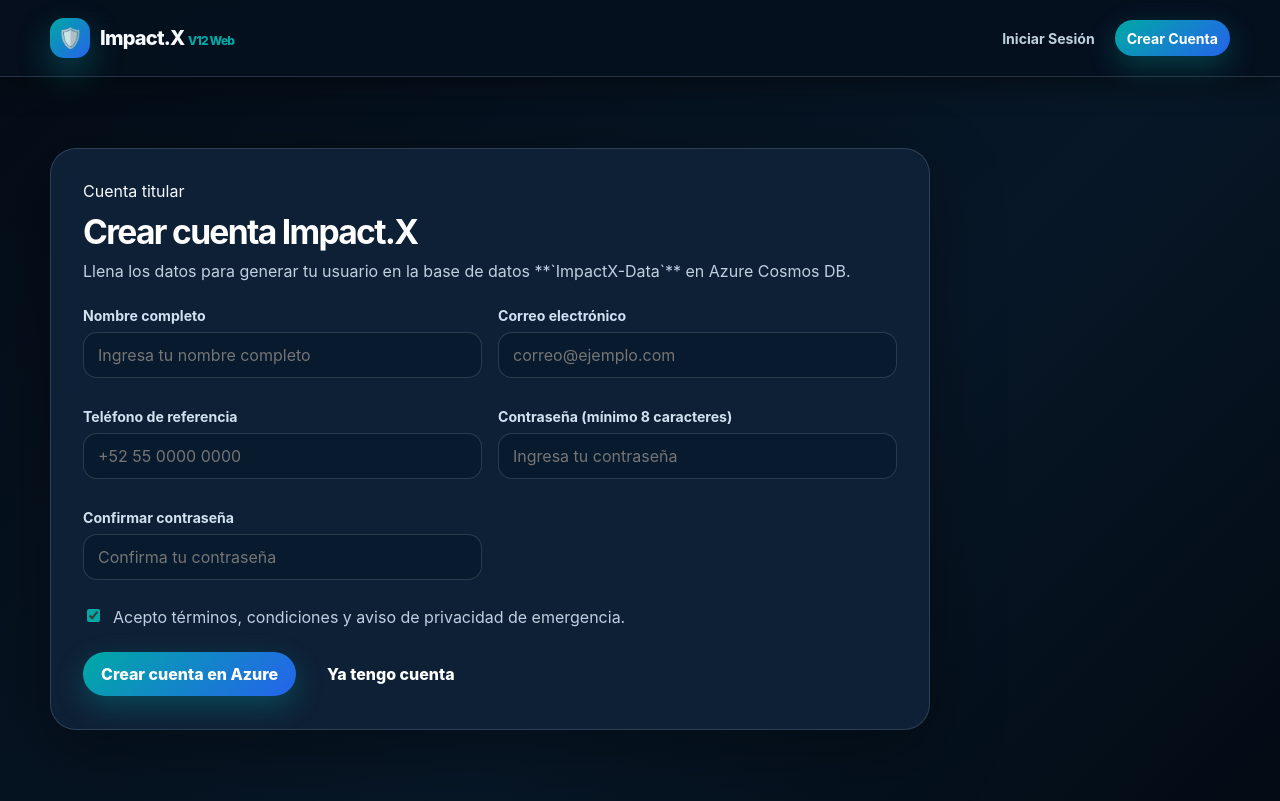
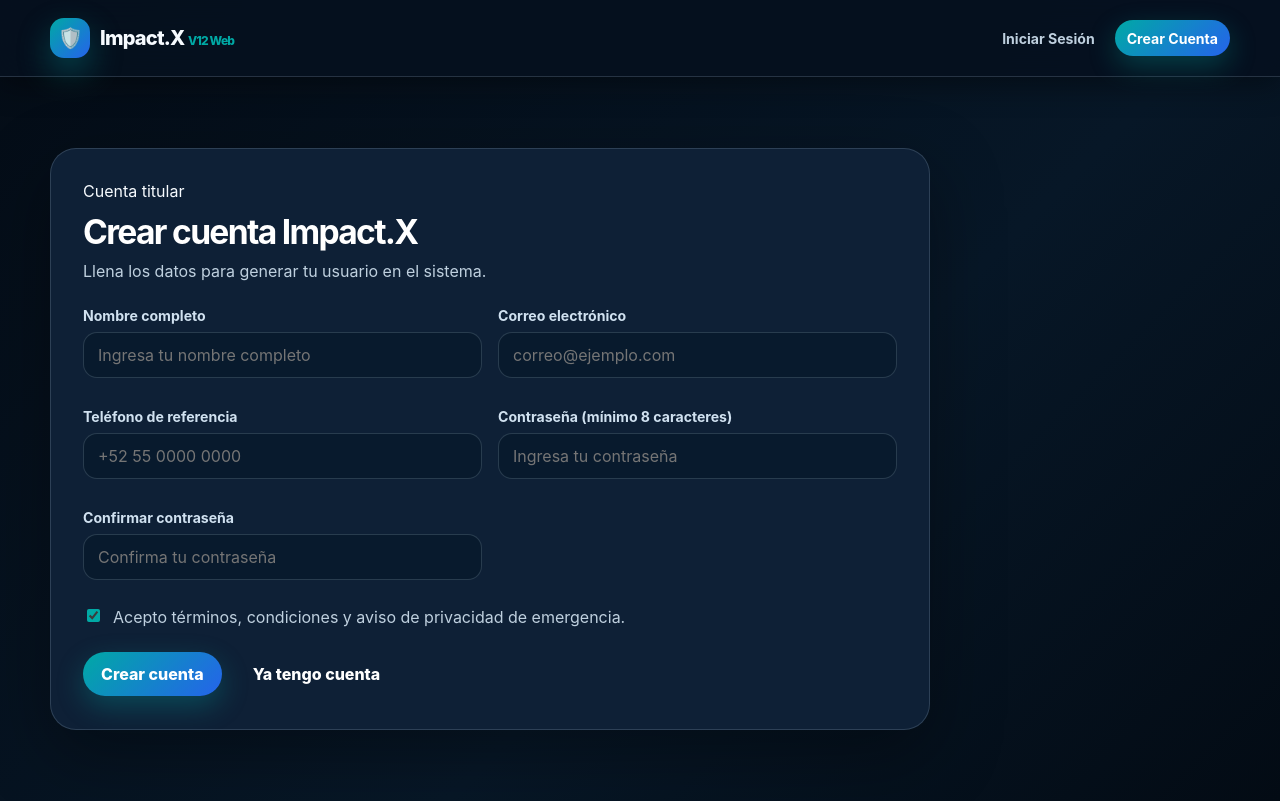
Before and after one commit to CZalbert67/ImpactX-web-frontend, a React (Vite) app: page / in a window 1280 px wide. Both pictures are taken after a click on the button "Crear Cuenta". Built offline with nearby package versions, Linux system fonts and the light colour scheme.

Commit message:
fix: simplify button labels and remove technical database jargon from user interface

```diff
--- a/src/App.jsx
+++ b/src/App.jsx
@@ -332,7 +332,7 @@
                 <span className="eyebrow">Cuenta titular</span>
                 <h2>Crear cuenta Impact.X</h2>
                 <p>
-                  Llena los datos para generar tu usuario en la base de datos **`ImpactX-Data`** en Azure Cosmos DB.
+                  Llena los datos para generar tu usuario en el sistema.
                 </p>
                 <form onSubmit={handleRegisterSubmit}>
                   <div className="form-grid">
@@ -394,7 +394,7 @@
                   </label>
 
                   <div className="form-actions">
-                    <button className="btn primary" type="submit">Crear cuenta en Azure</button>
+                    <button className="btn primary" type="submit">Crear cuenta</button>
                     <button className="btn ghost" type="button" onClick={() => setAuthView('login')}>
                       Ya tengo cuenta
                     </button>
@@ -408,7 +408,7 @@
               <div className="form-card">
                 <span className="eyebrow">Acceso Seguro</span>
                 <h2>Iniciar sesión</h2>
-                <p>Ingresa tus credenciales registradas para autenticarte contra Cosmos DB.</p>
+                <p>Ingresa tus credenciales registradas para acceder al panel.</p>
                 <form onSubmit={handleLoginSubmit}>
                   <div className="field">
                     <label>Correo electrónico</label>
@@ -450,7 +450,7 @@
                 <span className="eyebrow">Configuración inicial</span>
                 <h2>Onboarding del conductor</h2>
                 <p>
-                  Completa la información. La ficha médica y los datos del vehículo se guardarán en tu perfil dentro de Azure Cosmos DB.
+                  Completa la información. La ficha médica y los datos del vehículo se guardarán en tu perfil de conductor.
                 </p>
 
                 {/* Pasos */}
@@ -775,7 +775,7 @@
                 {onboardingStep === 5 && (
                   <div>
                     <div className="alert-box success mini">
-                      <p><strong>Resumen de Configuración:</strong> Revisa tu información antes de guardarla en la base de datos `ImpactX-Data` en Azure Cosmos DB.</p>
+                      <p><strong>Resumen de Configuración:</strong> Revisa tu información antes de confirmar el registro.</p>
                     </div>
 
                     <div className="grid grid-2" style={{ marginBottom: '22px' }}>
@@ -817,7 +817,7 @@
                         Atrás
                       </button>
                       <button className="btn primary" type="button" onClick={handleCompleteOnboarding}>
-                        Finalizar configuración y guardar en Cosmos DB
+                        Finalizar configuración
                       </button>
                     </div>
                   </div>
```
